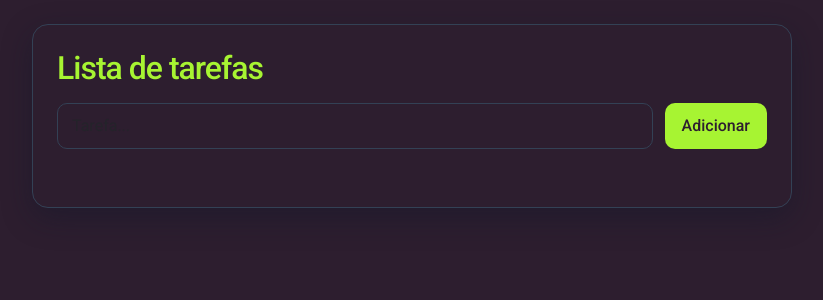
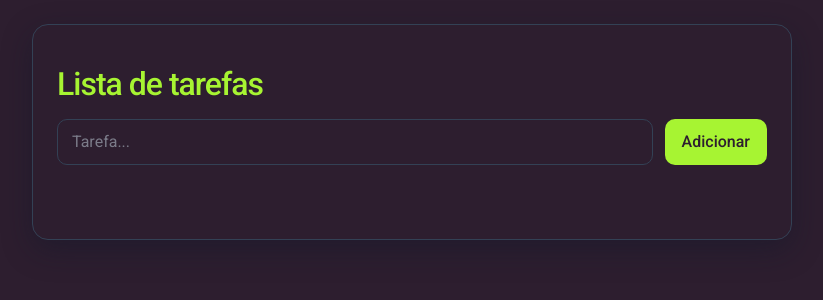
Before and after one commit to christian-silva0511/ToDoListReact, a React (Vite) app: page / in a window 1280 px wide. Shown: the top 300 px of the page, without its empty margins (228-1051 px from the left). Built offline with nearby package versions, Linux system fonts and the light colour scheme.

Commit message:
Cor do placeholder adicionada

```diff
--- a/src/index.css
+++ b/src/index.css
@@ -8,7 +8,7 @@
   --muted: #9ca3af;
   --primary: #38bdf8;
   --accent: #22c55e;
-  --danger: #f87171;
+  --danger: #e93636;
   --border: #334155;
   --ameixa-profunda: #2D1E2F;
   --verde-eletrico: #A7F432;
@@ -48,7 +48,7 @@ body {
   border: 1px solid var(--border);
   border-radius: 16px;
   box-shadow: var(--shadow);
-  padding: 24px;
+  padding: 40px 24px;
 }
 
 .campos {
@@ -66,6 +66,11 @@ body {
   color: var(--verde-eletrico);
   padding: 10px 14px;
   transition: border-color 0.2s ease, box-shadow 0.2s ease;
+}
+
+.campos input::placeholder {
+  color: var(--muted);
+  opacity: 0.7;
 }
 
 .campos input:focus {
```
